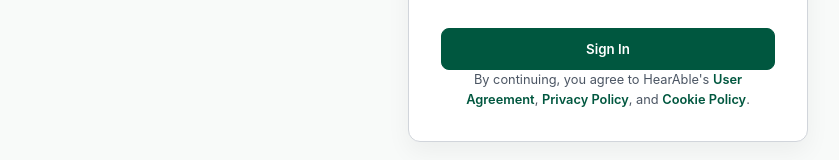
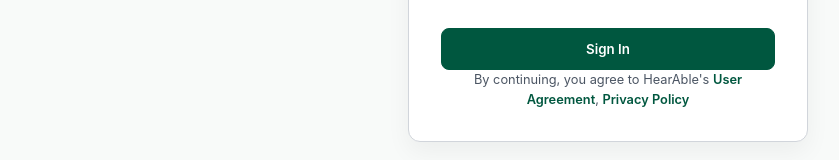
Before and after one commit to TechnologyToInnovate/HearAbleReact, a React (Vite) app in the folder hearable-react/: page /login in a window 1280 px wide. Shown: the part 523-683 px from the top of the page, without its empty margins (32-871 px from the left). Built offline with nearby package versions, Linux system fonts and the light colour scheme.

Commit message:
Updated Login

```diff
--- a/hearable-react/src/pages/Login.jsx
+++ b/hearable-react/src/pages/Login.jsx
@@ -201,10 +201,6 @@ export default function Login({ setRole }) {
               <Link to="/privacy-policy" style={{ color: 'var(--primary-color)', textDecoration: 'none', fontWeight: '600' }}>
                 Privacy Policy
               </Link>
-              , and{' '}
-              <Link to="/cookies" style={{ color: 'var(--primary-color)', textDecoration: 'none', fontWeight: '600' }}>
-                Cookie Policy
-              </Link>.
             </p>
           </div>
 
```
